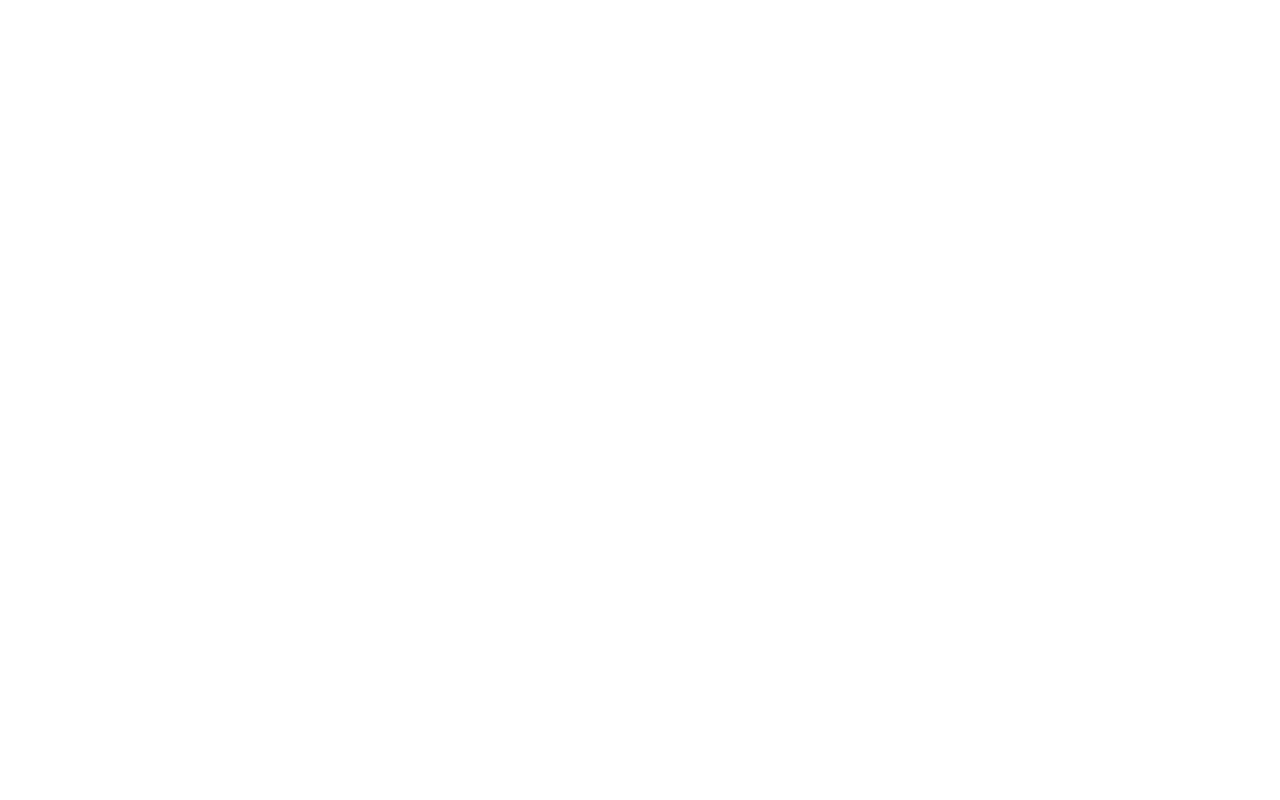
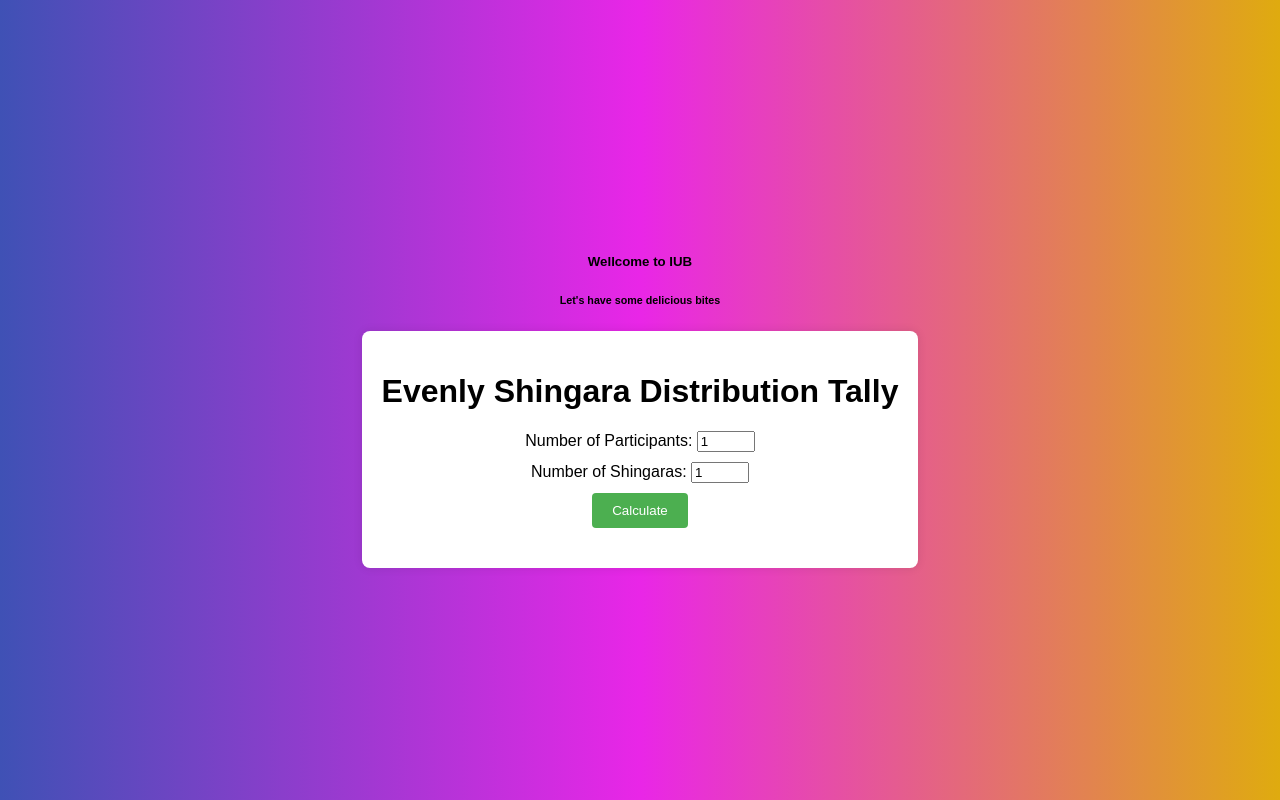
Before and after one commit to CodeCharmC/Shingara, a plain HTML site: page index.html in a window 1280 px wide. Drawn offline with Linux system fonts and the light colour scheme.

Commit message:
complate the ui

```diff
--- a/index.html
+++ b/index.html
@@ -5,8 +5,84 @@
    <meta http-equiv="X-UA-Compatible" content="IE=edge">
    <title>Shingara</title>
    <meta name="viewport" content="width=device-width, initial-scale=1">
+   <style>
+      body {
+         display: flex;
+         flex-direction: column;
+         font-family: Arial, sans-serif;
+         background:linear-gradient(90deg, rgba(63, 81, 181, 1) 0%, rgba(233, 38, 231, 1) 50%, rgba(223, 171, 15, 1) 100%);
+         background-color: #f5f5f5;
+         margin: 0;
+         padding: 0;
+         display: flex;
+         justify-content: center;
+         align-items: center;
+         height: 100vh;
+      }
+      .container {
+      background-color: #fff;
+      padding: 20px;
+      border-radius: 8px;
+      box-shadow: 0 0 10px rgba(0, 0, 0, 0.1);
+      text-align: center;
+      }
+      .input-container {
+      margin-bottom: 10px;
+      }
+      input[type="number"] {
+      width: 50px;
+      }
+      button {
+      padding: 10px 20px;
+      background-color: #4CAF50;
+      color: #fff;
+      border: none;
+      border-radius: 4px;
+      cursor: pointer;
+      transition: background-color 0.3s;
+      }
+      button:hover {
+      background-color: #45a049;
+      }
+      #result {
+      margin-top: 20px;
+      font-size: 18px;
+      }
+   </style>
 </head>
 <body>
-   <div></div>
+   <div style="text-align: center;">
+      <h5>Wellcome to IUB</h5>
+      <h6>Let's have some delicious bites</h6>
+   </div>
+   <div class="container">
+      <h1 >
+         Evenly Shingara Distribution Tally
+      </h1>
+      <div class="input-container">
+         <label for="participants">
+            Number of Participants:
+         </label>
+         <input
+            type="number"
+            id="participants"
+            min="1"
+            value="1"
+         >
+      </div>
+      <div class="input-container">
+         <label for="shingara">Number of Shingaras:</label>
+         <input
+            type="number"
+            id="shingaras"
+            min="1"
+            value="1"
+         >
+      </div>
+      <button id="calculate-btn">
+         Calculate
+      </button>
+      <div id="result"></div>
+  </div>
 </body>
 </html>
```
